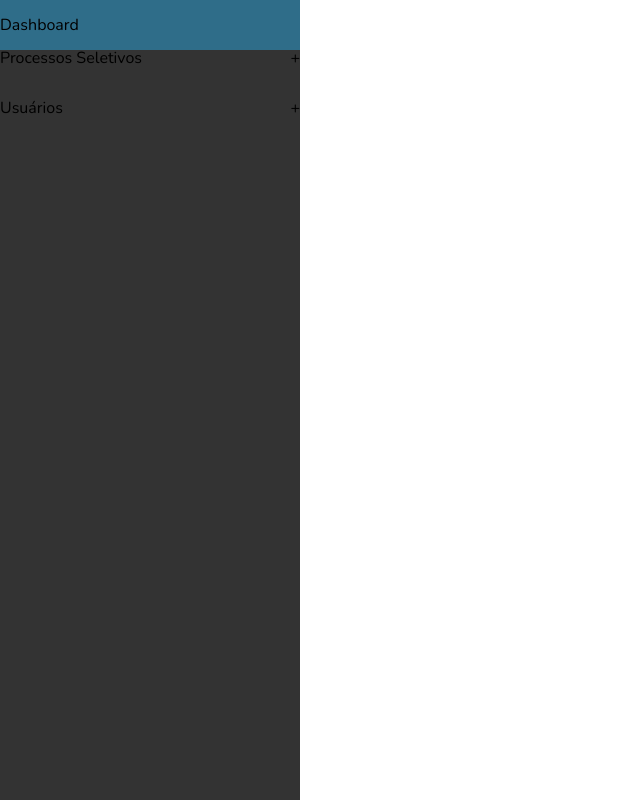
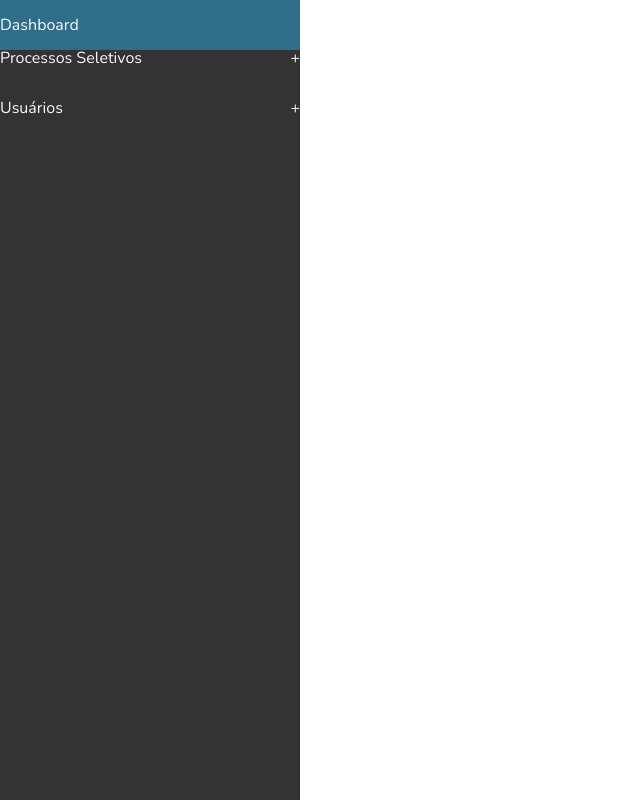
Before and after one commit to jmsgfhr/Front-Projeto-Final-PS-2019.2, a React (Create React App) app: page / in a window 1280 px wide. Shown: the whole page, without its empty margins (0-640 px from the left). Built offline with nearby package versions, Linux system fonts and the light colour scheme.

Commit message:
Resolvido o menu lateral
Removido as tags buttons e usando link to

```diff
--- a/src/component/menuLateral/menuLateral.css
+++ b/src/component/menuLateral/menuLateral.css
@@ -3,7 +3,7 @@
     height: 100vh;
     background-color: var(--primary-black);
     font-family: var(--primary-font);
-    color: var(--color-font-white);
+    color: var(--primary-white);
 }
 
 .dashTitle {
@@ -19,6 +19,7 @@
     width: 100%;
     height: 50px;
     background-color: var(--primary-black);
+    color: var(--primary-white);
     transition: .3s;
     text-align: left;
     display: flex;
@@ -52,7 +53,9 @@
     height: 50px;
     background-color: var(--secundary-black);
     transition: .3s;
-    color: var(--color-font-white);
+    text-decoration: none;
+    color: var(--primary-white);
+    line-height: 30px;
 }
 
 .accordionBtnChoices:hover {
--- a/src/component/menuLateral/menuLateral.js
+++ b/src/component/menuLateral/menuLateral.js
@@ -1,7 +1,9 @@
 import React from 'react';
+import { Link } from 'react-router-dom';
 import './menuLateral.css';
 
 export default class MenuLateral extends React.Component {
+
         expandOnClick = (idButton) => {
             if(idButton === '1'){
                 let panel = document.querySelector('#panelOne');
@@ -21,16 +23,16 @@ export default class MenuLateral extends React.Component {
                 </div>
                 <button className='accordionBtn' onClick={() => this.expandOnClick('1')} >Processos Seletivos</button>
                 <div className='panel' id='panelOne'>
-                    <button className='accordionBtnChoices'>Processo Seletivo Vigente</button>
-                    <button className='accordionBtnChoices'>Todos os Processos Seletivos</button>
-                    <button className='accordionBtnChoices'>Criar Processo Seletivo</button>
+                    <Link to="/404"  className='accordionBtnChoices'>Processo Seletivo Vigente</Link>
+                    <Link to="/404" className='accordionBtnChoices'>Todos os Processos Seletivos</Link>
+                    <Link to="/404" className='accordionBtnChoices'>Criar Processo Seletivo</Link>
                 </div>
                 <button className='accordionBtn' onClick={() => this.expandOnClick('2')}>Usuários</button>
                 <div className='panel' id='panelTwo'>
-                    <button className='accordionBtnChoices'>Todos os Usuários</button>
-                    <button className='accordionBtnChoices'>Candidatos</button>
-                    <button className='accordionBtnChoices'>Colaboradores</button>
-                    <button className='accordionBtnChoices'>Criar Usuários</button>
+                    <Link to="/404" className='accordionBtnChoices'>Todos os Usuários</Link>
+                    <Link to="/404" className='accordionBtnChoices'>Candidatos</Link>
+                    <Link to="/404" className='accordionBtnChoices'>Colaboradores</Link>
+                    <Link to="/404" className='accordionBtnChoices'>Criar Usuários</Link>
                 </div>
             </section>
         )
```
